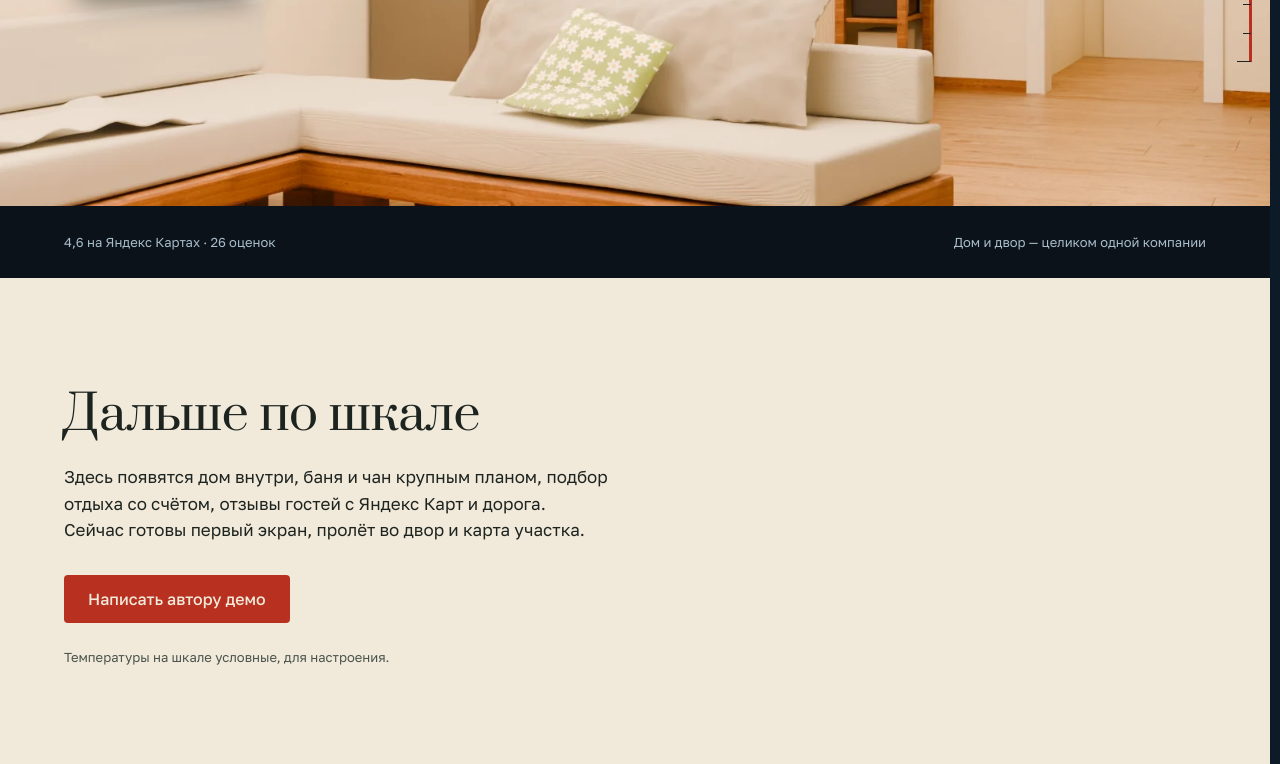
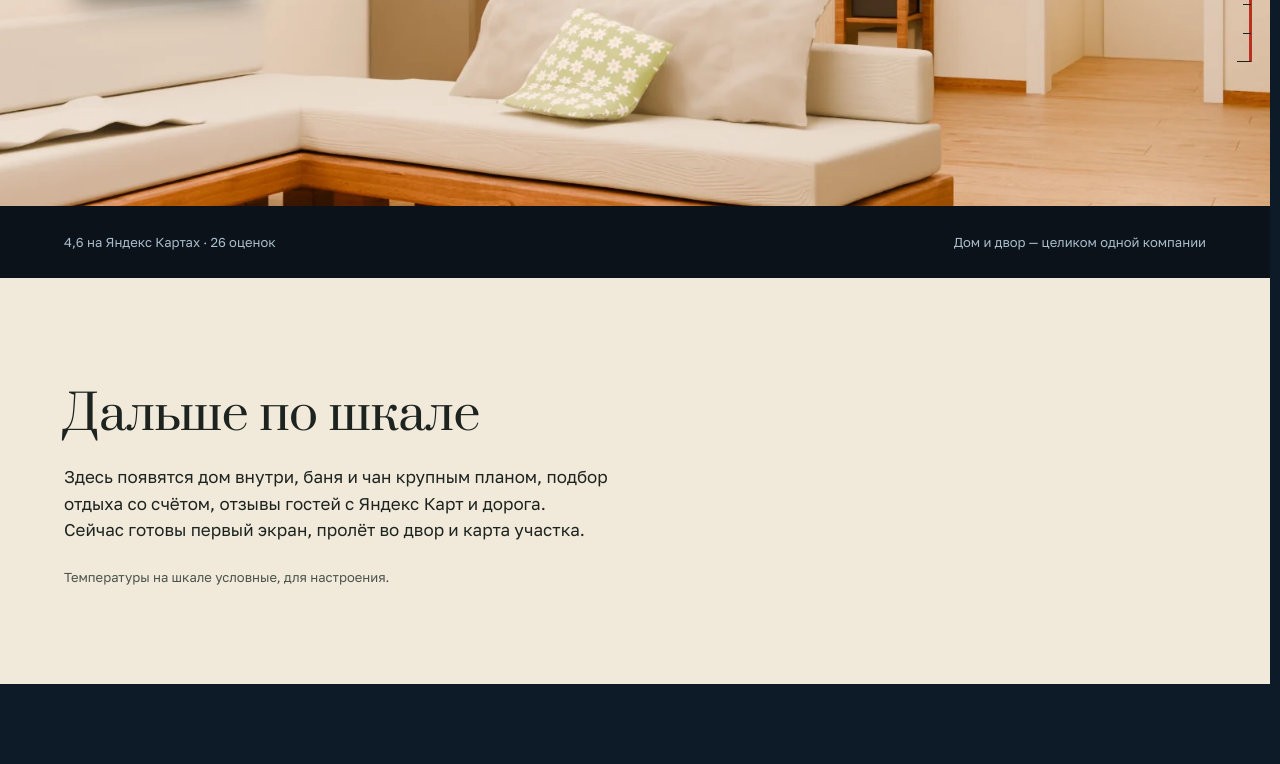
Before and after one commit to b3br1kk/GEDONIST_PLACE, a plain HTML site: page docs/index.html in a window 1280 px wide. Shown: the part 522-1286 px from the top of the page. After the commit the page ends 1206 px from the top, so only its background shows below. Drawn offline with Linux system fonts and the light colour scheme.

Commit message:
Убрана кнопка «Написать автору демо»
Co-Authored-By: Claude Opus 5.5 <noreply@anthropic.com>
Claude-Session: https://claude.ai/code/session_01Wa6A3cQaJaSYLwGYbSjDcF

```diff
--- a/docs/index.html
+++ b/docs/index.html
@@ -170,7 +170,6 @@
   <section id="dalshe" class="next">
     <h2>Дальше по&nbsp;шкале</h2>
     <p>Здесь появятся дом внутри, баня и&nbsp;чан крупным планом, подбор отдыха со&nbsp;счётом, отзывы гостей с&nbsp;Яндекс&nbsp;Карт и&nbsp;дорога. Сейчас готовы первый экран, пролёт во&nbsp;двор и&nbsp;карта участка.</p>
-    <a class="btn" href="https://max.ru/u/f9LHodD0cOLaY0QWOI_nVbSbi6RzxVHj2z8PKyE7IdGz8zfiN4PkCBS8Sq8" target="_blank" rel="noopener">Написать автору демо</a>
     <p class="next__note">Температуры на&nbsp;шкале условные, для&nbsp;настроения.</p>
   </section>
 </main>
```
